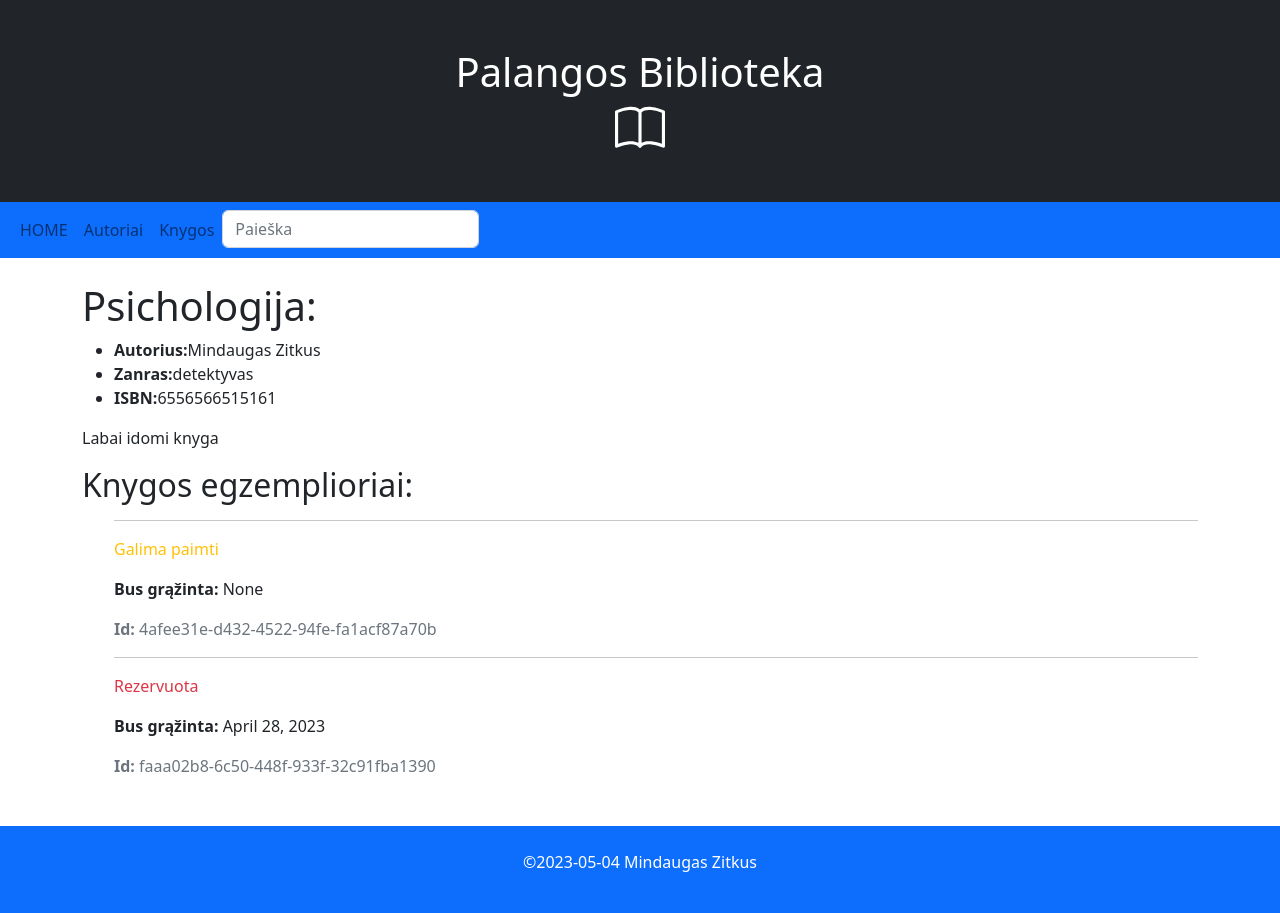
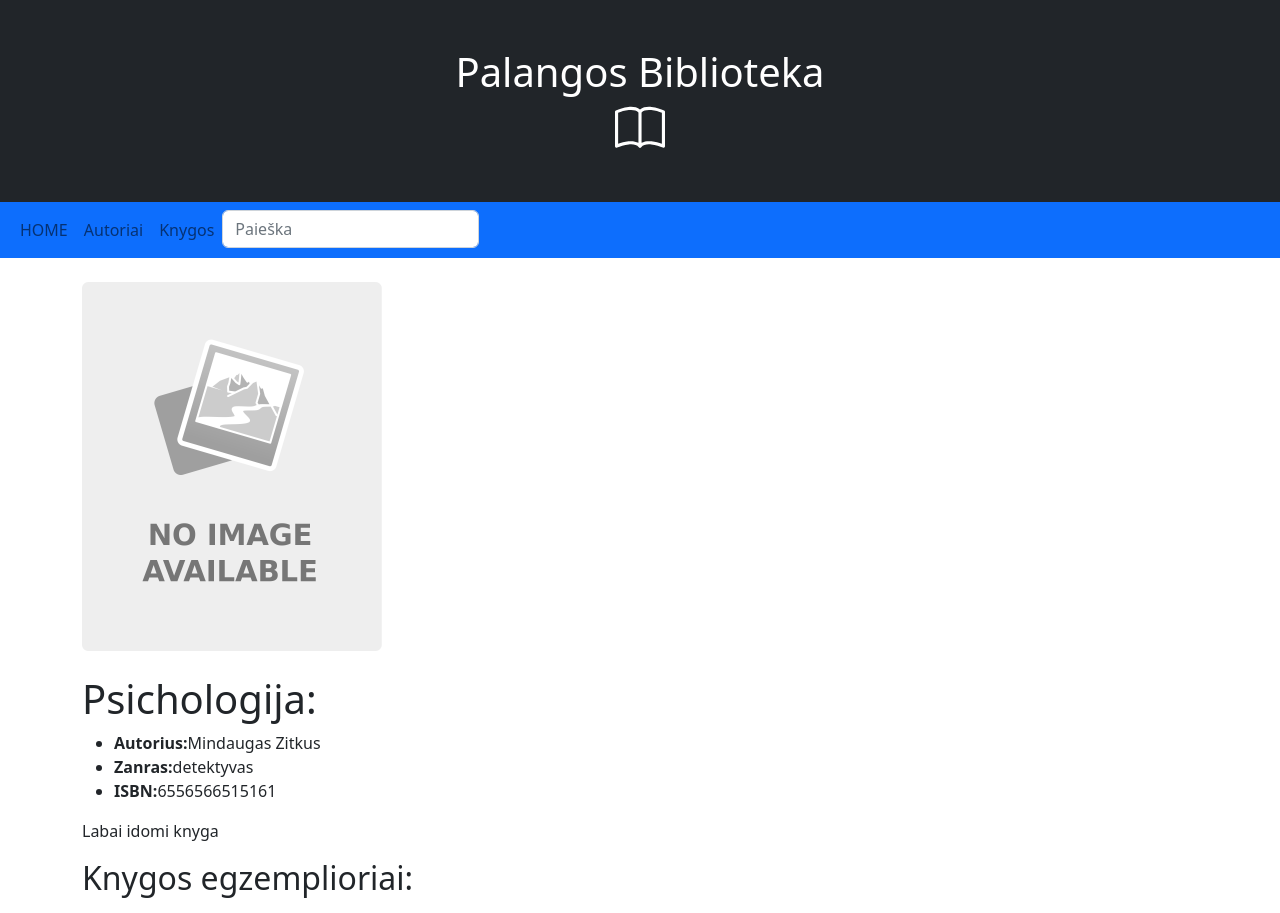
Before and after one commit to MindaugasZitkus/pythonProject_Django_Library, a Django app: page /library/books/5 in a window 1280 px wide. Shown: the top 913 px of the page. Run offline with Django 4.2, Linux system fonts and the light colour scheme; data comes from the database, SQL or seed files in the repository; both versions use the stored data as it was after the commit.

Commit message:
38 paskaita Django6 puslapiavimas  +Knygos aprasyme idetas virselis ir class="img-fluid" width"300" height=""300" dydis suvienodintas nuotrauku

```diff
--- a/mysite/library/templates/book.html
+++ b/mysite/library/templates/book.html
@@ -3,6 +3,17 @@
 {% block "title" %} Knyga {% endblock %}
 
 {% block "content" %}
+{% load static %}
+<div>
+    {% if book.cover %}
+    <img src="{{ book.cover.url }}" class="img-fluid" alt="..." width="300" height="300">
+    {% else %}
+    <img src="{% static 'img/no-image.png' %}" class="img-fluid " width="300" height="300">
+    {% endif %}
+
+
+</div>
+<br>
 <h1>{{ book.title }}:</h1>
 <ul>
     <li><strong>Autorius:</strong>{{ book.author }}</li>
--- a/mysite/library/templates/books.html
+++ b/mysite/library/templates/books.html
@@ -11,9 +11,10 @@
     <div class="col-md-4 d-flex align-items-stretch">
         <div class="card mb-4 shadow-sm">
             {% if book.cover %}
-            <img src="{{ book.cover.url }}" class="card-img-top" alt="...">
+            <img src="{{ book.cover.url }}" class="img-fluid" alt="..." width="300" height="300">
             {% else %}
-            <img src="{% static 'img/no-image.png' %}" class="card-img-top">
+            <img src="{% static 'img/no-image.png' %}" class="img-fluid" width="300" height="300">
+
             {% endif %}
             <div class="card-body">
                 <h6 class="card-subtitle mb-2 text-muted">{{ book.author }}</h6>
```
Also changed, not shown: mysite/db.sqlite3. Lines whose indentation alone changed are shown as unchanged.
